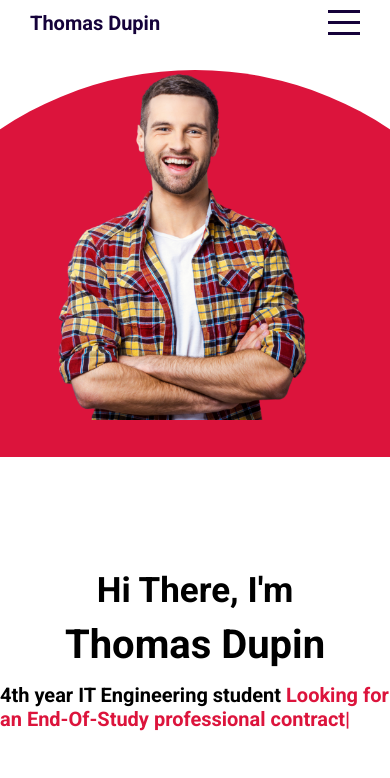
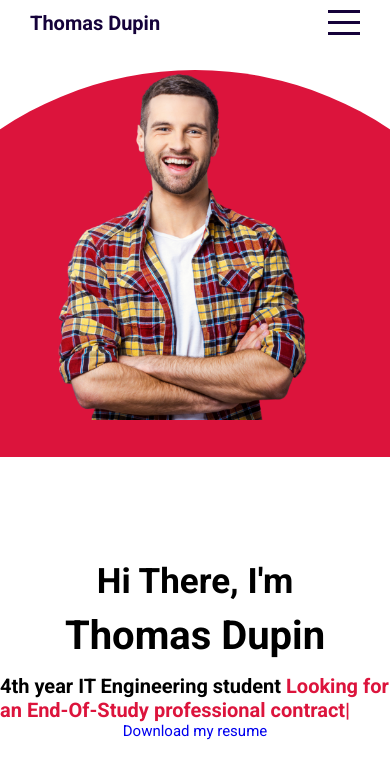
Before and after one commit to ThomasDupin/ReactPortefolio2.0, a React (Create React App) app in the folder react-cv/: page / in a window 390 px wide. Shown: the top 778 px of the page. Built offline with nearby package versions, Linux system fonts and the light colour scheme.

Commit message:
css update - responsive

```diff
--- a/react-cv/src/components/intro/Intro.jsx
+++ b/react-cv/src/components/intro/Intro.jsx
@@ -9,7 +9,7 @@ export default function Intro() {
       showCursor: true,
       backDelay:1500,
       backSpeed:60,
-      strings:["Looking for an End-Of-Study professional contract","Passionate with video games developement", "Developer" ]
+      strings:["Looking for an End-Of-Study professional contract","Passionate about video games developement", "Developer" ]
 
     });
   }, []);
@@ -28,8 +28,10 @@ export default function Intro() {
               <h2>Hi There, I'm</h2>
               <h1>Thomas Dupin</h1>
               <h3>4th year IT Engineering student <span ref={textRef}></span></h3>
+               <a class="link" href="assets/ThomasDupin.pdf"> Download my resume</a>
+
           </div>
-          <a href='#portfolio'>
+          <a href='#portfolio' className='down'>
               <img src='assets/down.png' alt=""/>
           </a>
       </div>
--- a/react-cv/src/styles/pages/intro.scss
+++ b/react-cv/src/styles/pages/intro.scss
@@ -90,9 +90,25 @@
                         opacity: 0;
                     }
                 }
+
+            }
+            .link{
+                text-decoration: none;
+                transition: all 0.2 ease-in;
+                font-size: 30px;
+                cursor: pointer;
+                &:hover{
+                font-weight: bold;
+
+                }
+                @include mobile{
+                    font-size: 15px;
+                }
+
+
             }
         }
-        a{
+        .down{
             position: absolute;
             bottom: 10px;
             left: 40%;
--- a/react-cv/src/styles/pages/portfolio.scss
+++ b/react-cv/src/styles/pages/portfolio.scss
@@ -2,7 +2,7 @@
 
 
 .portfolio{
-    background-color: white;
+    background-color: salmon;
     display: flex;
     flex-direction: column;
     align-items: center;
--- a/react-cv/src/styles/pages/topbar.scss
+++ b/react-cv/src/styles/pages/topbar.scss
@@ -22,10 +22,11 @@
             display: flex;
             align-items: center;
             .logo {
+                transition: all 1s ease;
                 font-size: 40px;
                 font-weight: 700;
                 text-decoration: none;
-                color: inherit;
+                color: $mainColor;
                 margin-right: 40px;
                 @include mobile{
                     font-size: 20px;
@@ -74,9 +75,16 @@
 
     }
     &.active{
+
         background-color: $mainColor;
         color: white;
 
+        .left{
+            .logo{
+                transition: all 1s ease;
+                color: white;
+            }
+        }
         .hamburger{
             span{
                 &:first-child{
```
Also changed, not shown: 1 other file (tests, documents, lock files or other folders).
